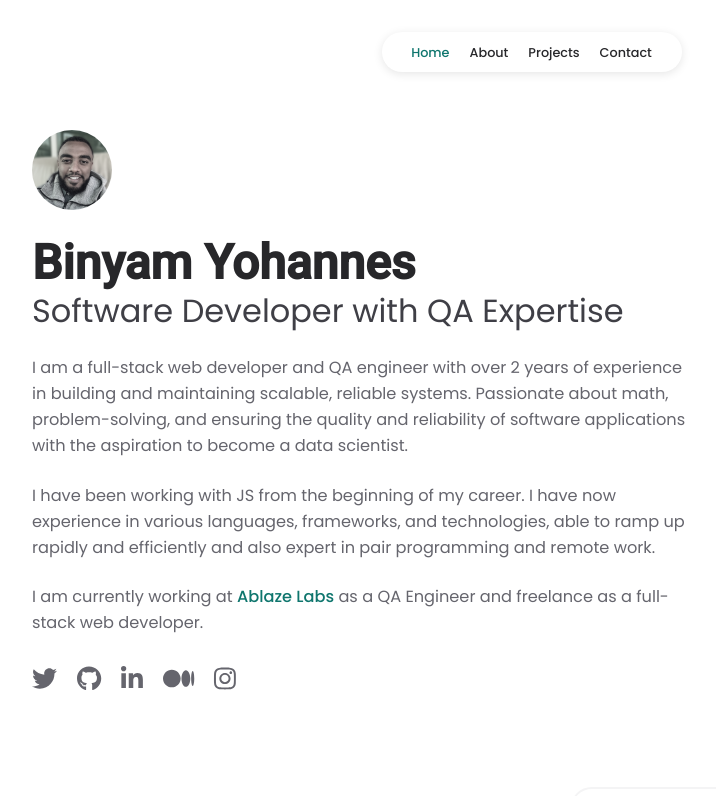
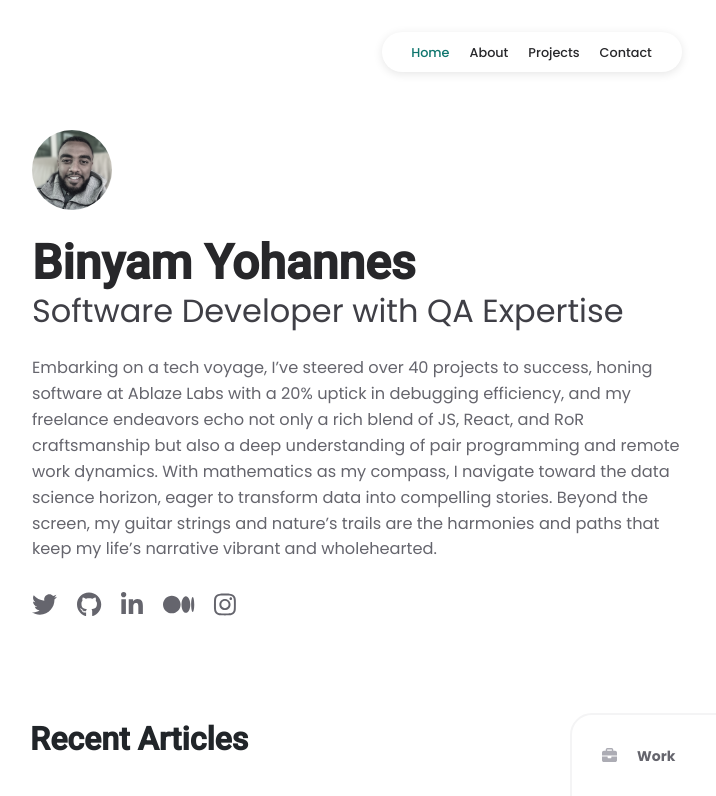
Before and after one commit to binyamolango/binyam_yohannes, a React (Create React App) app: page / in a window 1280 px wide. Shown: the top 796 px of the page, without its empty margins (108-824 px from the left). Built offline with nearby package versions, Linux system fonts and the light colour scheme.

Commit message:
Update home page

```diff
--- a/src/data/user.js
+++ b/src/data/user.js
@@ -18,12 +18,8 @@ const INFO = {
   homepage: {
     name: 'Binyam Yohannes',
     title: 'Software Developer with QA Expertise',
-    description1:
-      'I am a full-stack web developer and QA engineer with over 2 years of experience in building and maintaining scalable, reliable systems. Passionate about math, problem-solving, and ensuring the quality and reliability of software applications with the aspiration to become a data scientist.',
-    description2:
-      'I have been working with JS from the beginning of my career. I have now experience in various languages, frameworks, and technologies, able to ramp up rapidly and efficiently and also expert in pair programming and remote work.',
-    description3:
-      'I am currently working at <a href="https://ablazelabs.com/" target="_blank" rel="noopener noreferrer" class="subtitle-desc3">Ablaze Labs</a> as a QA Engineer and freelance as a full-stack web developer.',
+    description:
+      'Embarking on a tech voyage, I’ve steered over 40 projects to success, honing software at Ablaze Labs with a 20% uptick in debugging efficiency, and my freelance endeavors echo not only a rich blend of JS, React, and RoR craftsmanship but also a deep understanding of pair programming and remote work dynamics. With mathematics as my compass, I navigate toward the data science horizon, eager to transform data into compelling stories. Beyond the screen, my guitar strings and nature’s trails are the harmonies and paths that keep my life’s narrative vibrant and wholehearted.',
   },
 
   about: {
--- a/src/pages/homepage.jsx
+++ b/src/pages/homepage.jsx
@@ -86,15 +86,7 @@ const Homepage = () => {
                 </div>
 
                 <div className="subtitle homepage-subtitle">
-                  {INFO.homepage.description1}
-                </div>
-
-                <div className="subtitle homepage-subtitle">
-                  {INFO.homepage.description2}
-                </div>
-
-                <div className="subtitle homepage-subtitle">
-                  <div dangerouslySetInnerHTML={{ __html: INFO.homepage.description3 }} />
+                  {INFO.homepage.description}
                 </div>
               </div>
             </div>
```
